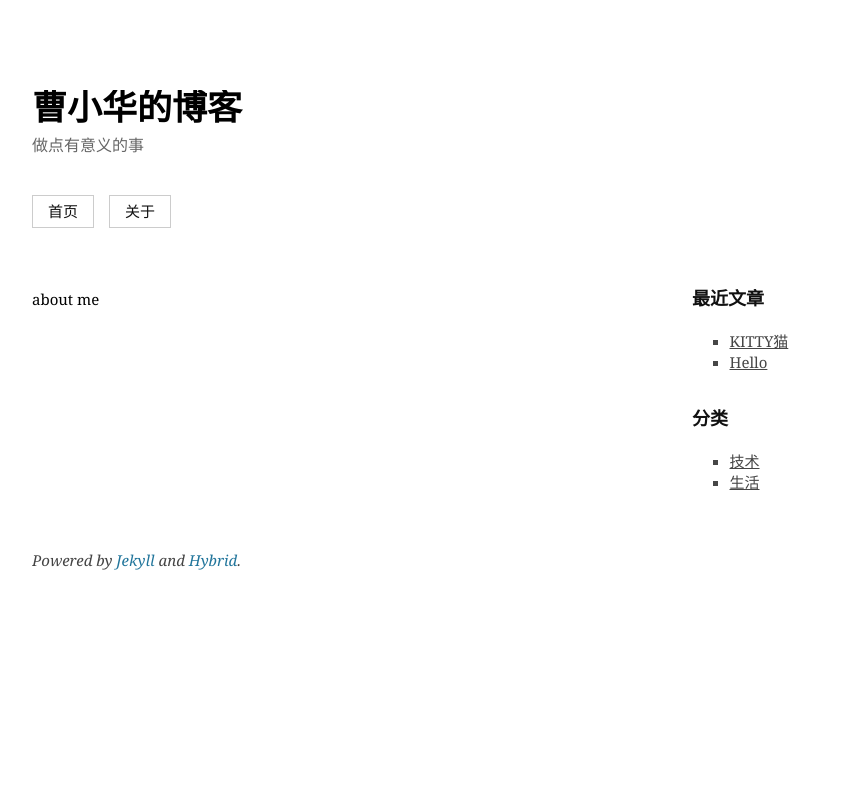
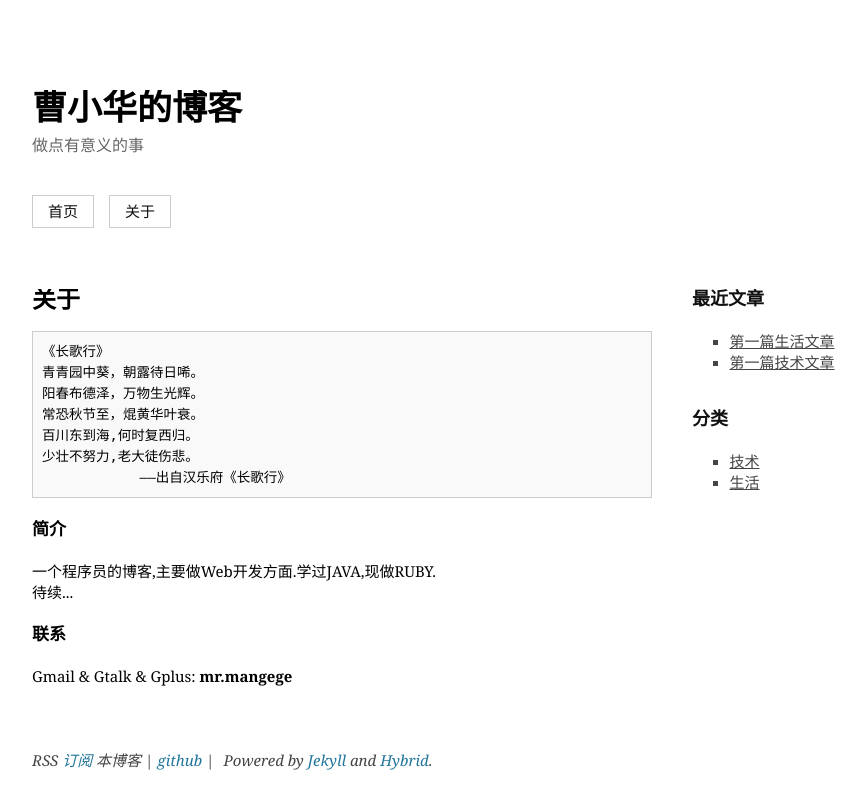
Before and after one commit to mangege/mangege.github.io, a Jekyll site: the page built from _source/about.html, in a window 1280 px wide. Shown: the top 809 px of the page, without its empty margins (128-994 px from the left). Built offline with Jekyll 4.4.1, drawn with Linux system fonts in a browser that asks for light colours; Markdown is read by kramdown in place of the engine named in the settings.

Commit message:
完成博客基本功能

```diff
--- a/_config.yml
+++ b/_config.yml
@@ -9,8 +9,8 @@ destination: ./_site
 plugins:     ./_plugins
 
 lsi:         false
-pygments:    false
-markdown:    maruku
+pygments:    true
+markdown:    rdiscount
 permalink:   /:year/:month/:day/:title.html
 
 paginate: 10          # Posts per page on the blog index
--- a/_plugins/generate_categories.rb
+++ b/_plugins/generate_categories.rb
@@ -1,3 +1,4 @@
+# coding: utf-8
 # Jekyll category page generator.
 # http://recursive-design.com/projects/jekyll-plugins/
 #
--- a/_source/_includes/footer.html
+++ b/_source/_includes/footer.html
@@ -1,5 +1,9 @@
 <div id="footer-container">
   <div id="footer">
+      <p class="copyright">
+      RSS <a href="/atom.xml" rel="subscribe-rss" title="订阅曹小华的博客">订阅</a> 本博客 |
+      <a href="https://github.com/mangege/mangege" title="本站源码">github</a> |
+      </p>
       <p class="credit">Powered by <a class="wp-link" href="https://github.com/mojombo/jekyll" title="Powered by Jekyll, Jekyll is a simple, blog aware, static site generator. "><span>Jekyll</span></a> and <a class="theme-link" href="http://themehybrid.com/themes/hybrid" title="Hybrid"><span>Hybrid</span></a>.</p></div>
   </div><!-- #footer -->
 </div><!-- #footer-container -->
--- a/_source/_includes/head.html
+++ b/_source/_includes/head.html
@@ -4,4 +4,5 @@
 <meta http-equiv="Content-Type" content="text/html; charset=UTF-8" />
 <title>{% if page.title %}{{ page.title }} - {% endif %}曹小华的博客</title>
 <link rel="stylesheet" href="/stylesheets/style.css" type="text/css" media="all" />
+<link href="/atom.xml" rel="alternate" title="曹小华的博客" type="application/atom+xml">
 </head>
--- a/_source/_includes/post.html
+++ b/_source/_includes/post.html
@@ -1,6 +1,6 @@
 <div class="hentry post publish">
   <h2 class="entry-title"><a href="{{post.url}}" rel="bookmark">{{post.title}}</a></h2>
-  <p class="byline"><abbr class="published">{{post.date}}</abbr>
+  <p class="byline"><abbr class="published">{{post.date || date: "%Y/%m/%d %H:%M"}}</abbr>
   {% unless post.categories == empty %}| <span class="category">{{ post.categories | category_links }}</span>{% endunless %}
   </p>
   <div class="entry-content">
--- a/_source/_layouts/post.html
+++ b/_source/_layouts/post.html
@@ -4,7 +4,7 @@ layout: default
 
 <div class="hentry post publish">
   <h1 class="post-title entry-title"><a href="{{page.url}}" rel="bookmark">{{page.title}}</a></h1>
-  <p class="byline"><abbr class="published">{{page.date}}</abbr>
+  <p class="byline"><abbr class="published">{{page.date || date: "%Y/%m/%d %H:%M"}}</abbr>
   {% unless page.categories == empty %}| <span class="category">{{ page.categories | category_links }}</span>{% endunless %}
   </p>
   <div class="entry-content">
--- /dev/null
+++ b/_source/_posts/2012-01-01-di-yi-pian-ji-zhu-wen-zhang.md
@@ -0,0 +1,8 @@
+---
+layout: post
+title: "第一篇技术文章"
+date: 2012-01-01 21:42
+categories: tech
+---
+
+用于初始化技术分类页
--- /dev/null
+++ b/_source/_posts/2012-01-01-di-yi-pian-sheng-huo-wen-zhang.md
@@ -0,0 +1,8 @@
+---
+layout: post
+title: "第一篇生活文章"
+date: 2012-01-01 21:43
+categories: life
+---
+
+用于初始化生活分类页
--- a/_source/_posts/2012-1-1-hello.markdown
+++ /dev/null
@@ -1,6 +0,0 @@
----
-layout: post
-categories: tech
----
-
-hello my blog
--- a/_source/_posts/2012-1-1-kitty.md
+++ /dev/null
@@ -1,9 +0,0 @@
----
-layout: post
-title: KITTY猫
-categories: life
----
-
-hello kitty
-
- my love
--- a/_source/about.html
+++ b/_source/about.html
@@ -2,4 +2,25 @@
 layout: default
 title: 关于
 ---
-about me
+
+<h1>关于</h1>
+<pre>
+《长歌行》
+青青园中葵，朝露待日唏。
+阳春布德泽，万物生光辉。
+常恐秋节至，焜黄华叶衰。
+百川东到海,何时复西归。
+少壮不努力,老大徒伤悲。
+            ——出自汉乐府《长歌行》
+</pre>
+
+<h4>简介</h4>
+<p>
+一个程序员的博客,主要做Web开发方面.学过JAVA,现做RUBY.<br />
+待续...
+</p>
+
+<h4>联系</h4>
+<p>
+Gmail &amp; Gtalk &amp; Gplus: <strong>mr.mangege</strong>
+</p>
```
Also changed, not shown: Gemfile (added, +8 -0 lines), _source/atom.xml (added, +25 -0 lines), Gemfile.lock (added), 2 other files.
